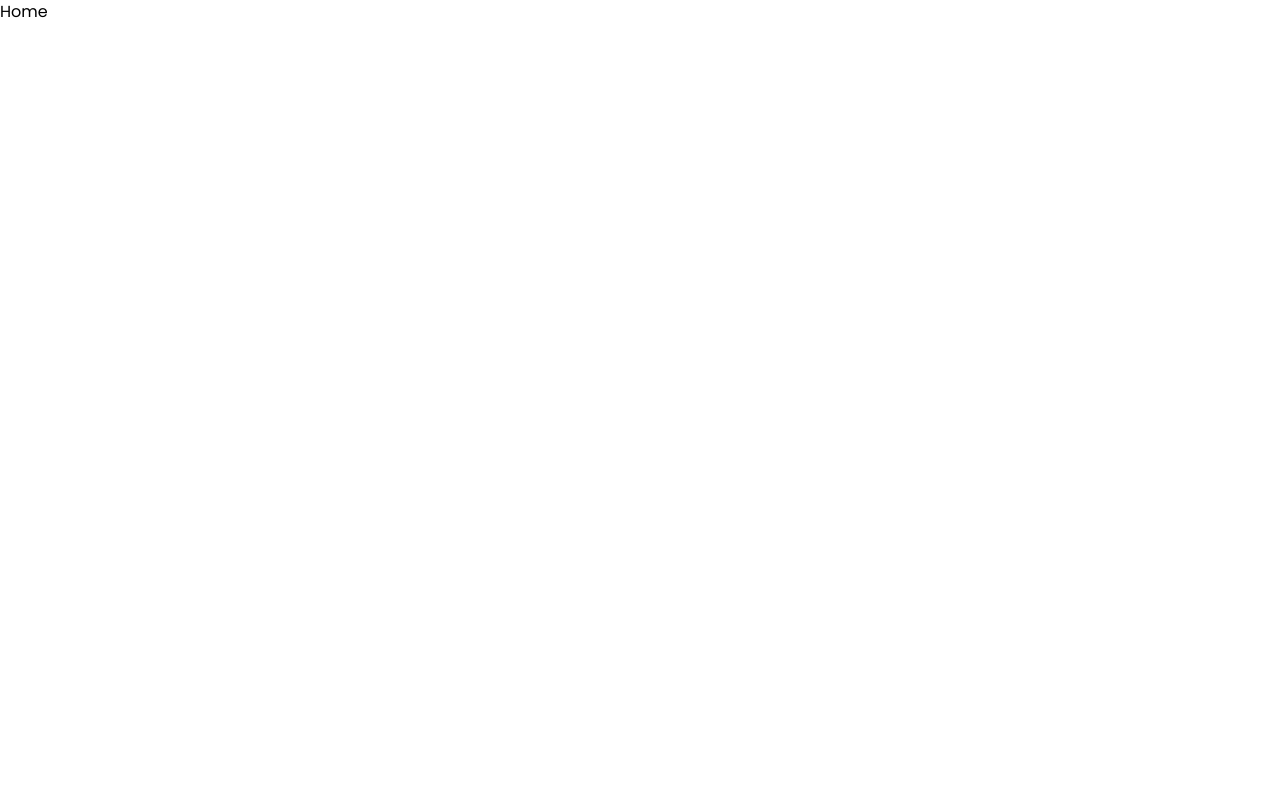
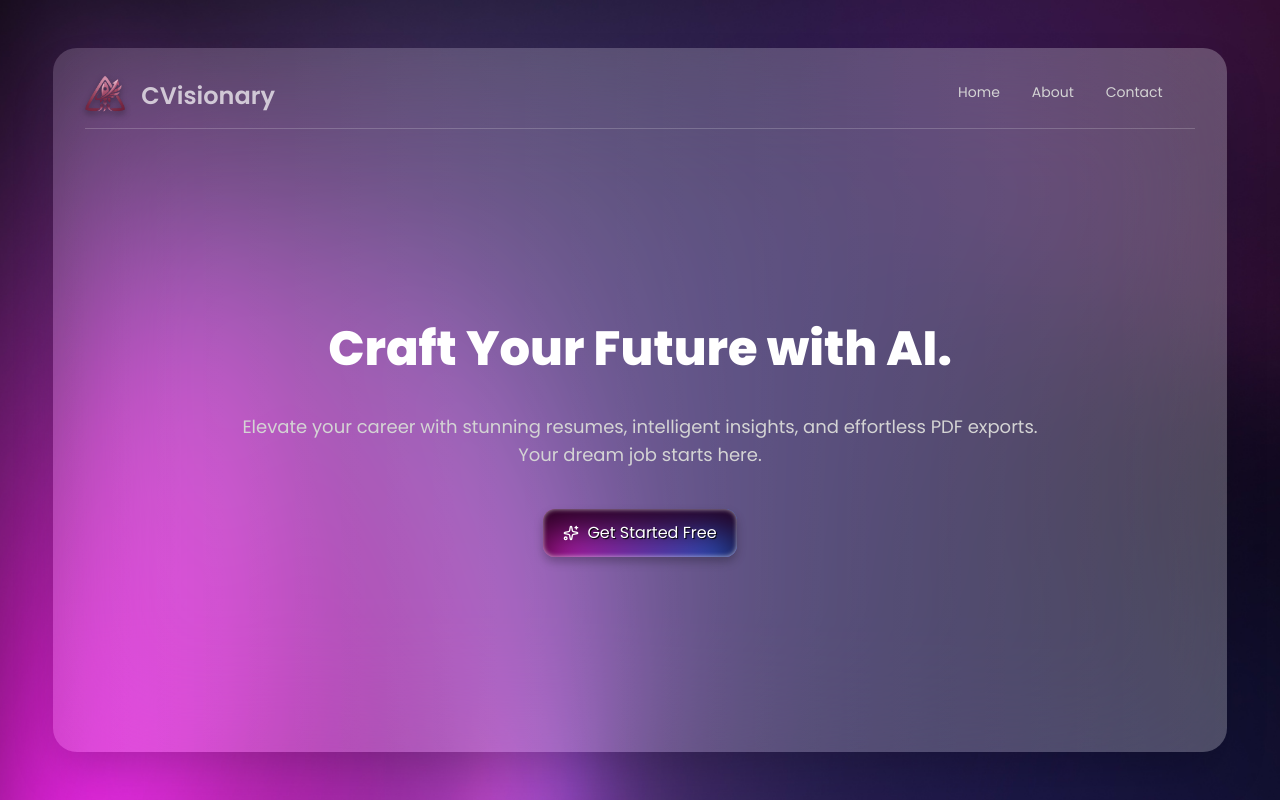
Before and after one commit to itsDonya/CVisionary, a React (Vite) app in the folder client/: page / in a window 1280 px wide. Built offline with nearby package versions, Linux system fonts and the light colour scheme.

Commit message:
feat(home): create Hero section

```diff
--- a/client/package.json
+++ b/client/package.json
@@ -11,6 +11,7 @@
   },
   "dependencies": {
     "@tailwindcss/vite": "^4.1.12",
+    "lucide-react": "^0.542.0",
     "react": "^19.1.1",
     "react-dom": "^19.1.1",
     "react-router-dom": "^7.8.2",
--- /dev/null
+++ b/client/src/assets/style/button.css
@@ -0,0 +1,43 @@
+/* From Uiverse.io by Spacious74 */
+.button {
+  display: flex;
+  align-items: center;
+  gap: 8px;
+}
+.button {
+  padding: 12px 20px;
+  border: none;
+  font-size: 1rem;
+  cursor: pointer;
+  position: relative;
+  background: linear-gradient(90deg, #d81bb9, #1762d4);
+  border-radius: 12px;
+  color: #fff;
+  transition: all 0.3s ease;
+  box-shadow: inset 0px 0px 5px #ffffffa9, inset 0px 25px 40px #25011f,
+    0px 5px 10px #00000040;
+  text-shadow: 1px 1px 1px #000;
+}
+.button::before {
+  content: "";
+  position: absolute;
+  inset: 0;
+  margin: auto;
+  border-radius: 12px;
+  filter: blur(0);
+  z-index: -1;
+  box-shadow: none;
+  background: conic-gradient(#40baf7, #f34ad7, #5bfcc4);
+  transition: all 0.3s ease;
+}
+.button:hover::before {
+  filter: blur(5px);
+}
+.button:active::before {
+  filter: blur(5px);
+  transform: translateY(1px);
+}
+.button:active {
+  box-shadow: inset 0px 0px 5px #ffffffa9, inset 0px 35px 30px #000;
+  margin-top: 3px;
+}
--- a/client/src/assets/style/main.css
+++ b/client/src/assets/style/main.css
@@ -1,4 +1,5 @@
 @import "tailwindcss";
+@import "./button.css";
 
 @theme {
   --color-primary-50: #fcf3f7;
@@ -17,6 +18,18 @@
   --color-text-dark: #0c0c0c;
 }
 
+@layer base {
+  .flex-center {
+    @apply items-center justify-center;
+  }
+  .transition-200 {
+    @apply transition-all duration-200;
+  }
+  .transition-300 {
+    @apply transition-all duration-300;
+  }
+}
+
 body {
   font-family: "Poppins";
 }
--- /dev/null
+++ b/client/src/components/UI/Button.tsx
@@ -0,0 +1,38 @@
+import { Link } from "react-router-dom";
+import { Sparkles } from "lucide-react";
+
+const Icon = () => {
+  return (
+    <svg
+      viewBox="0 0 24 24"
+      height="20"
+      width="20"
+      xmlns="http://www.w3.org/2000/svg">
+      <g fill="none">
+        <path d="m12.594 23.258l-.012.002l-.071.035l-.02.004l-.014-.004l-.071-.036q-.016-.004-.024.006l-.004.01l-.017.428l.005.02l.01.013l.104.074l.015.004l.012-.004l.104-.074l.012-.016l.004-.017l-.017-.427q-.004-.016-.016-.018m.264-.113l-.014.002l-.184.093l-.01.01l-.003.011l.018.43l.005.012l.008.008l.201.092q.019.005.029-.008l.004-.014l-.034-.614q-.005-.019-.02-.022m-.715.002a.02.02 0 0 0-.027.006l-.006.014l-.034.614q.001.018.017.024l.015-.002l.201-.093l.01-.008l.003-.011l.018-.43l-.003-.012l-.01-.01z"></path>
+        <path
+          d="M9.107 5.448c.598-1.75 3.016-1.803 3.725-.159l.06.16l.807 2.36a4 4 0 0 0 2.276 2.411l.217.081l2.36.806c1.75.598 1.803 3.016.16 3.725l-.16.06l-2.36.807a4 4 0 0 0-2.412 2.276l-.081.216l-.806 2.361c-.598 1.75-3.016 1.803-3.724.16l-.062-.16l-.806-2.36a4 4 0 0 0-2.276-2.412l-.216-.081l-2.36-.806c-1.751-.598-1.804-3.016-.16-3.724l.16-.062l2.36-.806A4 4 0 0 0 8.22 8.025l.081-.216zM11 6.094l-.806 2.36a6 6 0 0 1-3.49 3.649l-.25.091l-2.36.806l2.36.806a6 6 0 0 1 3.649 3.49l.091.25l.806 2.36l.806-2.36a6 6 0 0 1 3.49-3.649l.25-.09l2.36-.807l-2.36-.806a6 6 0 0 1-3.649-3.49l-.09-.25zM19 2a1 1 0 0 1 .898.56l.048.117l.35 1.026l1.027.35a1 1 0 0 1 .118 1.845l-.118.048l-1.026.35l-.35 1.027a1 1 0 0 1-1.845.117l-.048-.117l-.35-1.026l-1.027-.35a1 1 0 0 1-.118-1.845l.118-.048l1.026-.35l.35-1.027A1 1 0 0 1 19 2"
+          fill="currentColor"></path>
+      </g>
+    </svg>
+  );
+};
+
+const Button = ({ to, children }: { to?: string; children: string }) => {
+  if (to)
+    return (
+      <Link to={to} className="button">
+        <Sparkles className="size-4" />
+        {children}
+      </Link>
+    );
+
+  return (
+    <button className="button">
+      <Sparkles className="size-4" />
+      {children}
+    </button>
+  );
+};
+
+export default Button;
--- /dev/null
+++ b/client/src/components/home/hero/Hero.tsx
@@ -0,0 +1,15 @@
+import HeroContent from "./HeroContent";
+import HeroNavigation from "./HeroHeader";
+
+const Hero = () => {
+  return (
+    <section className="w-full h-screen min-h-screen bg-[url('/src/assets/images/landing-bg.jpg')] bg-cover bg-center flex flex-center">
+      <div className="w-11/12 h-[88%] px-8 py-6 bg-gradient-to-r from-white/15 to-white/25 flex flex-col items-start justify-start gap-6 rounded-3xl backdrop-blur-3xl shadow-2xl">
+        <HeroNavigation />
+        <HeroContent />
+      </div>
+    </section>
+  );
+};
+
+export default Hero;
--- /dev/null
+++ b/client/src/components/home/hero/HeroContent.tsx
@@ -0,0 +1,20 @@
+import Button from "@/components/UI/Button";
+import { heroContent } from "@/data/home";
+
+const HeroContent = () => {
+  return (
+    <div className="w-full h-full flex flex-col items-center justify-center gap-10">
+      <h2 className="text-5xl text-white font-extrabold">
+        {heroContent.title}
+      </h2>
+
+      <p className="w-200 text-center text-lg text-neutral-300">
+        {heroContent.description}
+      </p>
+
+      <Button to="/somewhere">Get Started Free</Button>
+    </div>
+  );
+};
+
+export default HeroContent;
--- /dev/null
+++ b/client/src/components/home/hero/HeroHeader.tsx
@@ -0,0 +1,44 @@
+import LogoImage from "@/assets/images/logo.png";
+
+// navbar links
+import { navlinks } from "@/data/home";
+import { Link } from "react-router-dom";
+
+// types
+import type { Navlink } from "@/data/home";
+
+const HeroHeader = () => {
+  return (
+    <header className="w-full pb-4 flex items-center justify-between gap-6 border-b-[1px] border-b-neutral-100/20">
+      {/* logo */}
+      <Link to="/" className="flex items-end justify-start gap-4">
+        <img
+          src={LogoImage}
+          className="size-10 drop-shadow-md drop-shadow-black/40"
+          alt="CVisionary - AI-powered Resume Builder"
+        />
+
+        {/* title */}
+        <h1 className="text-white/70 text-2xl font-semibold">CVisionary</h1>
+      </Link>
+
+      <div className="flex items-center justify-end gap-8">
+        {/* navbar */}
+        <nav className="flex flex-center gap-8">
+          {navlinks.map((link: Navlink) => (
+            <Link key={link.name} to={link.path}>
+              <span className="text-sm text-neutral-300 hover:text-neutral-100 transition-200">
+                {link.title}
+              </span>
+            </Link>
+          ))}
+        </nav>
+
+        {/* profile */}
+        <span></span>
+      </div>
+    </header>
+  );
+};
+
+export default HeroHeader;
--- /dev/null
+++ b/client/src/data/home.ts
@@ -0,0 +1,30 @@
+export type Navlink = {
+  name: string;
+  title: string;
+  path: string;
+};
+
+export const navlinks: Navlink[] = [
+  {
+    name: "home",
+    title: "Home",
+    path: "/",
+  },
+  {
+    name: "about",
+    title: "About",
+    path: "/about",
+  },
+  {
+    name: "contact",
+    title: "Contact",
+    path: "/contact",
+  },
+];
+
+export const heroContent = {
+  title: "Craft Your Future with AI.",
+  description:
+    "Elevate your career with stunning resumes, intelligent insights, and effortless PDF exports. Your dream job starts here.",
+  buttonText: "Get Started",
+};
--- a/client/src/pages/Home.tsx
+++ b/client/src/pages/Home.tsx
@@ -1,5 +1,12 @@
+// components
+import Hero from "@/components/home/hero/Hero";
+
 const Home = () => {
-  return <div>Home</div>;
+  return (
+    <div>
+      <Hero />
+    </div>
+  );
 };
 
 export default Home;
--- a/client/tsconfig.app.json
+++ b/client/tsconfig.app.json
@@ -21,7 +21,11 @@
     "noUnusedParameters": true,
     "erasableSyntaxOnly": true,
     "noFallthroughCasesInSwitch": true,
-    "noUncheckedSideEffectImports": true
+    "noUncheckedSideEffectImports": true,
+    "baseUrl": ".",
+    "paths": {
+      "@/*": ["./src/*"]
+    }
   },
   "include": ["src"]
 }
```
Also changed, not shown: 2 other files (tests, documents, lock files or other folders).
